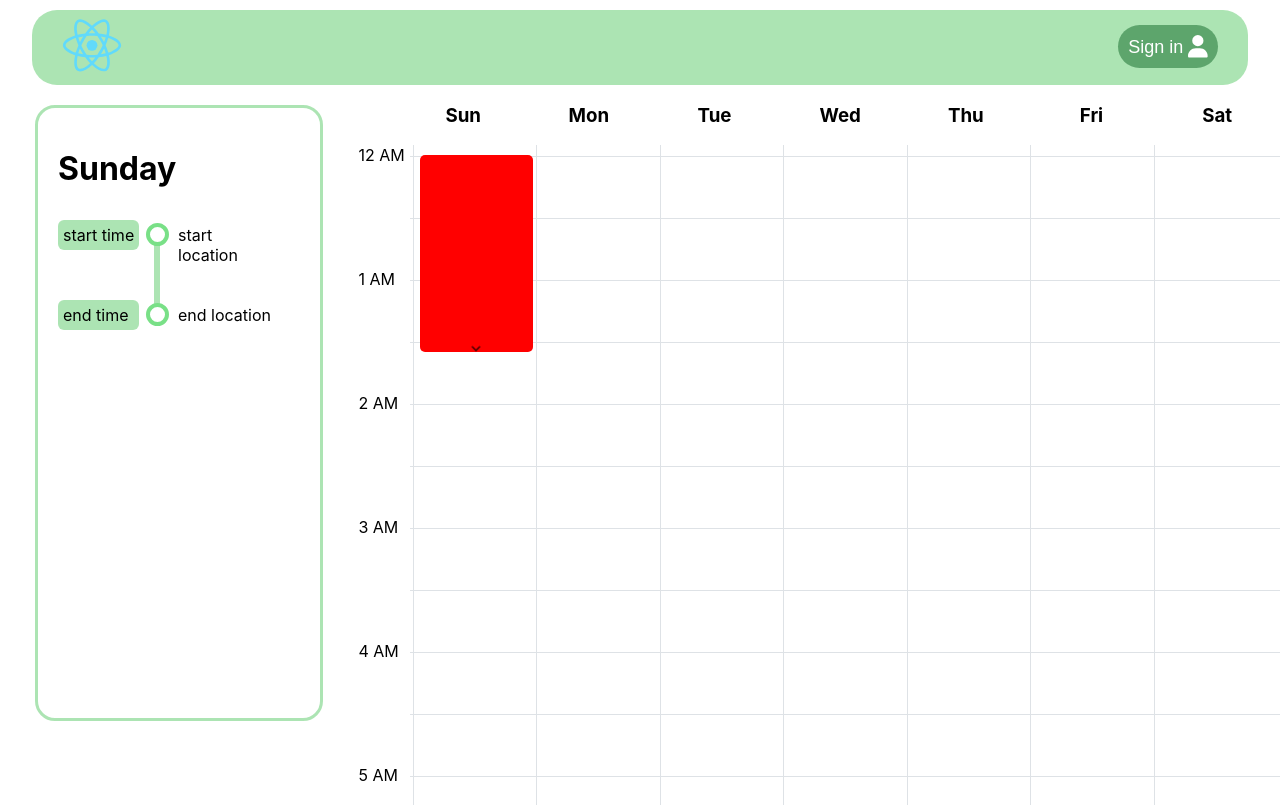
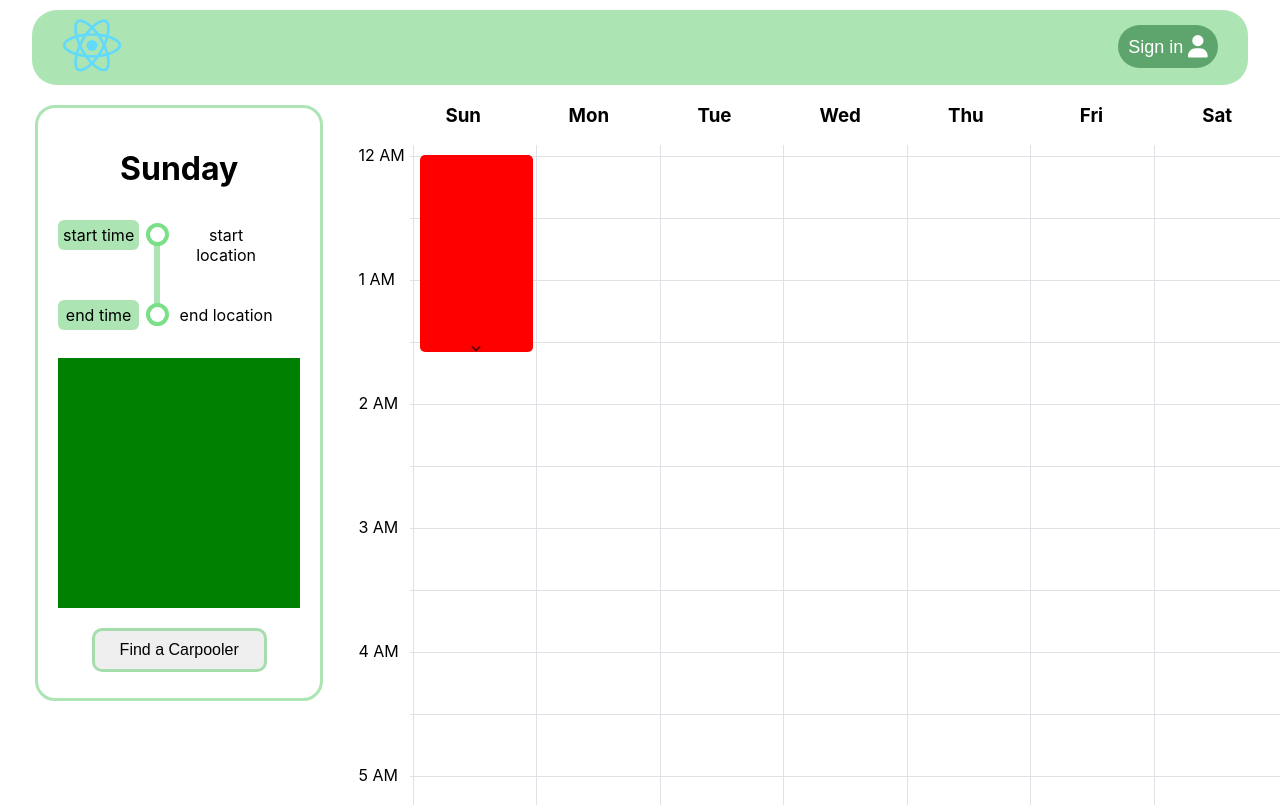
Before and after one commit to yuChenLung/LAHacksWEYM, a React (Create React App) app in the folder weym/: page /app in a window 1280 px wide. Built offline with nearby package versions, Linux system fonts and the light colour scheme.

Commit message:
finished scheduled ride card

```diff
--- a/weym/src/components/components.css
+++ b/weym/src/components/components.css
@@ -146,7 +146,6 @@
   }
 
   .submitButton {
-    /* background-color: rgba(111, 209, 123, 0.575); Green */
     border: 3px solid rgba(111, 209, 123, 0.575);
     margin-top: 15px;
     margin-bottom: 20px;
@@ -159,7 +158,18 @@
     transition-duration: 0.4s;
   }
 
-  .submitButton:hover {
+  .findRidersButton {
+    border: 3px solid rgba(111, 209, 123, 0.575);
+    padding: 10px 25px;
+    margin-top: 20px;
+    border-radius: 10px;
+    text-align: center;
+    text-decoration: none;
+    font-size: 16px;
+    transition-duration: 0.4s
+  }
+
+  .submitButton:hover, .findRidersButton:hover {
     background-color: rgba(111, 209, 123, 0.575); /* Green */
   }
 
@@ -179,7 +189,8 @@
     border: 3px solid rgba(111, 209, 123, 0.575);
     padding: 20px;
     margin: 20px 35px;
-    height: 570px;
+    height: 550px;
+    text-align: center;
   }
 
   /* The actual timeline (the vertical ruler) */
@@ -243,3 +254,10 @@
   margin-top: -40px;
   width: 100%;
 }
+
+.map {
+  background-color: green;
+  height: 250px;
+  margin-top: 170px;
+  position: relative;
+}
--- a/weym/src/components/upcomingTrip.js
+++ b/weym/src/components/upcomingTrip.js
@@ -23,7 +23,6 @@ function UpcomingTrip() {
 
     return (
         <div className="tripCard">
-            {/* current day label <h4></h4> */}
             <h1>{getWeekdayLabel(1)}</h1>
             <div className="timeline">
                 <div className="container">
@@ -40,10 +39,12 @@ function UpcomingTrip() {
                     <span class="dot"></span>
                     <p className="location">end location</p>
                 </div>
-
                 {/* <p>start time</p>
                 <p>end time</p> */}
             </div>
+            <div className="map">
+            </div>
+            <button className="findRidersButton"><span>Find a Carpooler</span></button>
         </div>
     );
 }
```
